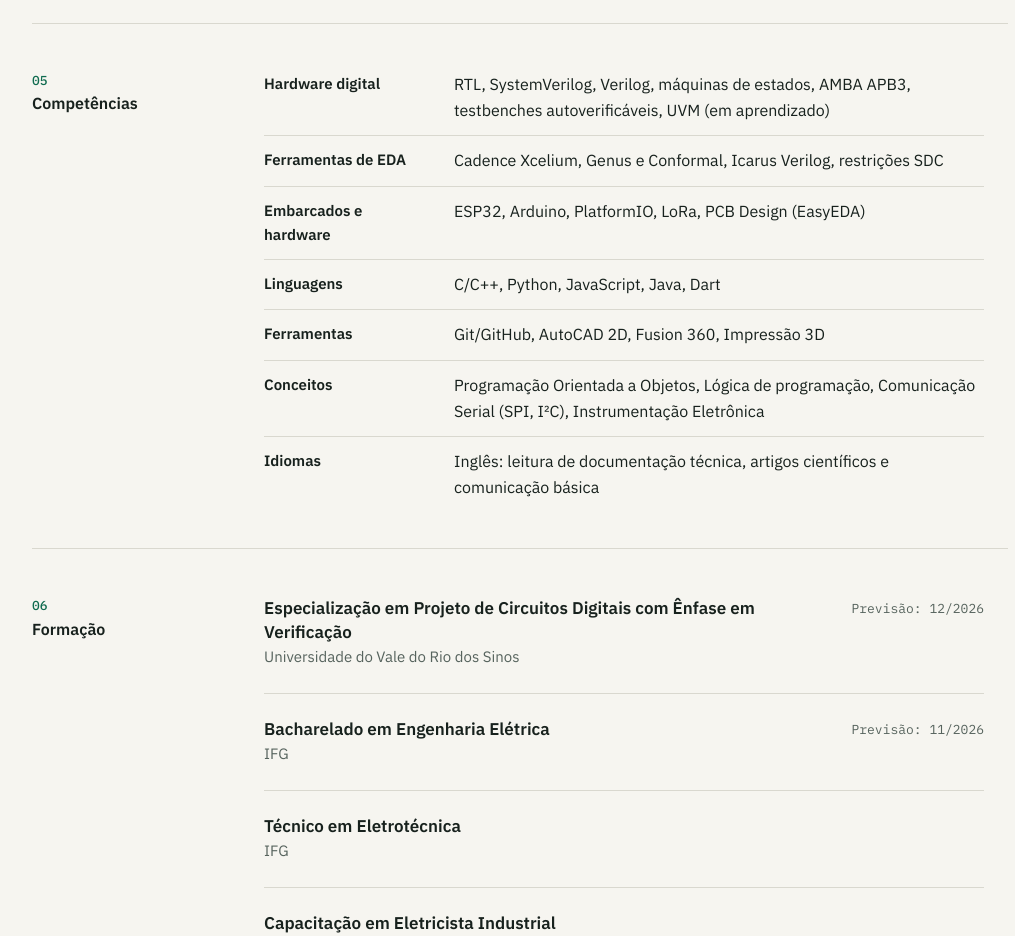
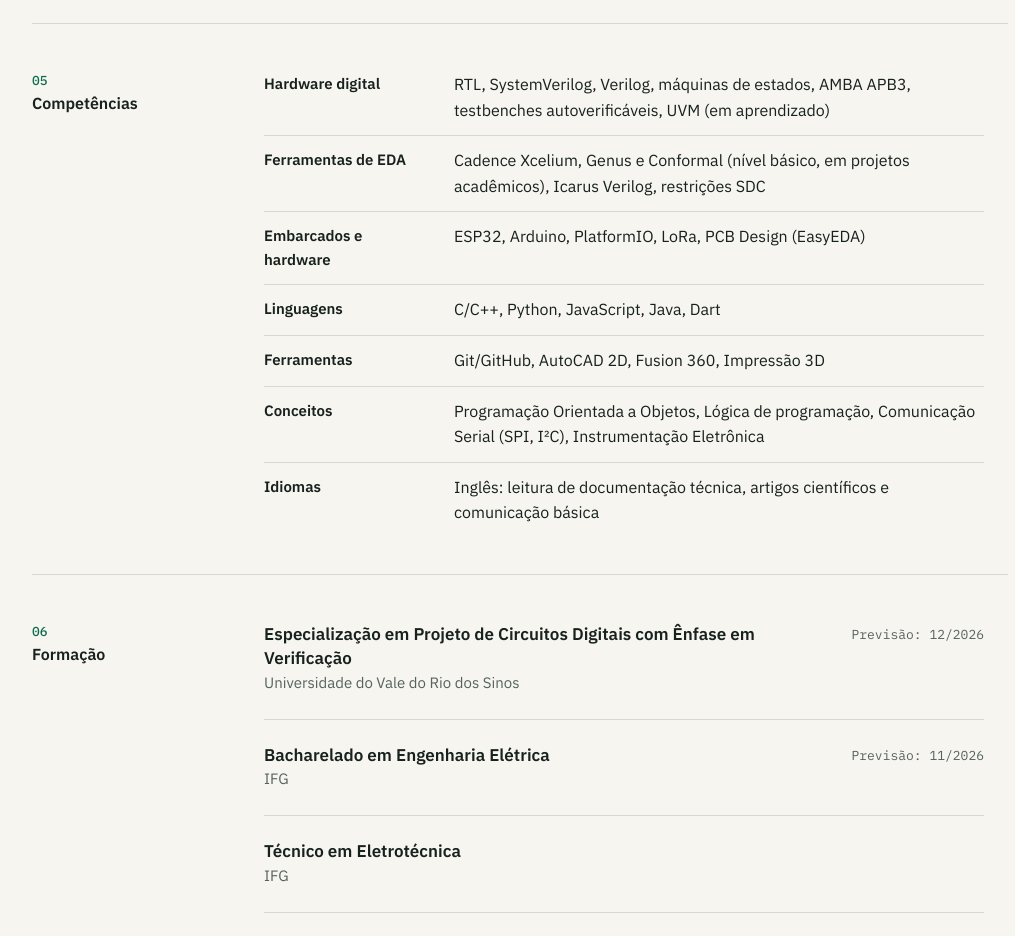
Before and after one commit to YuriCirino/yuricirino.com.br, a plain HTML site: page index.html in a window 1280 px wide. Shown: the part 3180-4116 px from the top of the page, without its empty margins (120-1135 px from the left). Drawn offline with Linux system fonts and the light colour scheme.

Commit message:
Indica nível básico nas ferramentas de EDA
Co-Authored-By: Claude Opus 5.5 <noreply@anthropic.com>
Claude-Session: https://claude.ai/code/session_01PCKnnrusgr7wi8irDNZNLk

```diff
--- a/index.html
+++ b/index.html
@@ -192,7 +192,7 @@
           <table class="specs">
             <tbody>
               <tr><th scope="row">Hardware digital</th><td>RTL, SystemVerilog, Verilog, máquinas de estados, AMBA APB3, testbenches autoverificáveis, UVM (em aprendizado)</td></tr>
-              <tr><th scope="row">Ferramentas de EDA</th><td>Cadence Xcelium, Genus e Conformal, Icarus Verilog, restrições SDC</td></tr>
+              <tr><th scope="row">Ferramentas de EDA</th><td>Cadence Xcelium, Genus e Conformal (nível básico, em projetos acadêmicos), Icarus Verilog, restrições SDC</td></tr>
               <tr><th scope="row">Embarcados e hardware</th><td>ESP32, Arduino, PlatformIO, LoRa, PCB Design (EasyEDA)</td></tr>
               <tr><th scope="row">Linguagens</th><td>C/C++, Python, JavaScript, Java, Dart</td></tr>
               <tr><th scope="row">Ferramentas</th><td>Git/GitHub, AutoCAD 2D, Fusion 360, Impressão 3D</td></tr>
```
